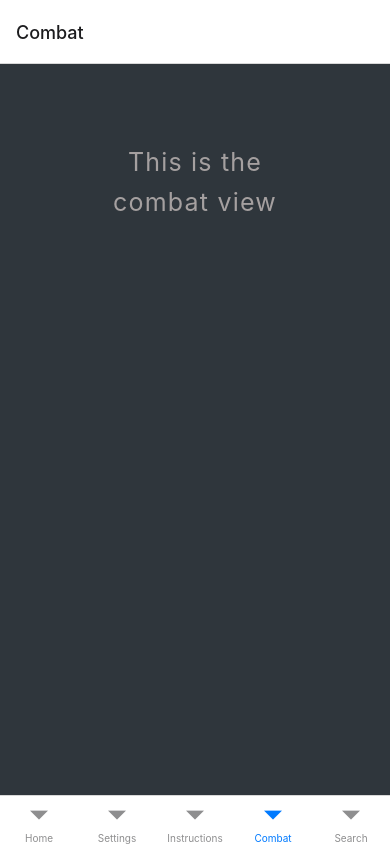
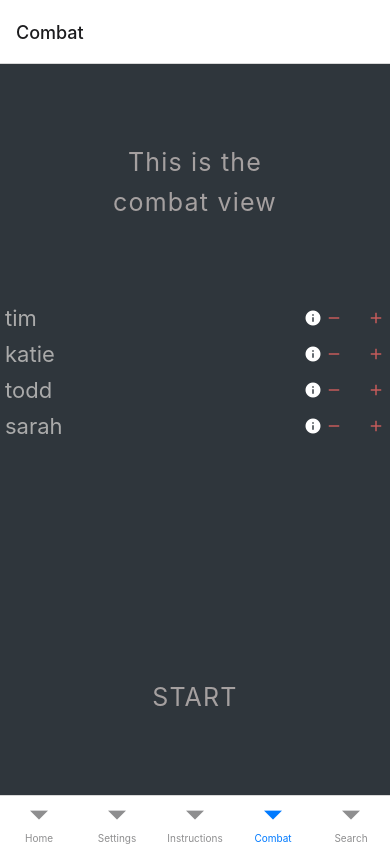
Before and after one commit to applied-sorcery/dnd-init-tracker, a React Native app: screen /Combat in a window 390 px wide. Built offline with nearby package versions, Linux system fonts and the light colour scheme.

Commit message:
implemented 'turns', a start button, and a next button in combat screen + styles

```diff
--- a/Style.js
+++ b/Style.js
@@ -4,7 +4,10 @@ import Colors from './Colors';
 const Styles = StyleSheet.create({
   button: {
     color: '#3f1818',
+    borderColor:  '#3f1818',
+    backgroundColor: '#2f241c'
   },
+
 
   container: {
     backgroundColor: '#2f363c',
--- a/src/components/CombatView.js
+++ b/src/components/CombatView.js
@@ -1,3 +1,11 @@
+/**
+ * -every person in the list of combatants should have an init score, check if they do. if they don't: can't start the combat
+ * -the list of combatants should be sorted by init score
+ * -"whoseTurn" state var gets set to 0, the first index of the sorted  combatants array. it will always correspond to an array index
+ * -setWhoseTurn gets called to update whose turn it is whenever the next button gets pressed (whoseTurn + 1)
+ *
+ */
+
 import React, {useState, useEffect} from 'react';
 import {
   View,
@@ -16,16 +24,41 @@ import Styles from '../../Style';
 
 const baseUrl = 'http://dnd5eapi.co';
 
-const CombatView = ({navigation, renderItem, combatants}) => {
+const CombatView = ({navigation, combatants}) => {
   //mock data:
-  const [testData, settestData] = useState([
+
+  const [whoseTurn, setWhoseTurn] = useState(0);
+  const [preBattle, setPreBattle] = useState(true);
+  const [testData, settestData] = useState(
     [
-      {id: '1', name: 'tim'},
-      {id: '2', name: 'katie'},
-      {id: '3', name: 'todd'},
-      {id: '4', name: 'sarah'},
-    ],
-  ]);
+      {id: '1', name: 'tim', initScore: 2},
+      {id: '2', name: 'katie', initScore: 20},
+      {id: '3', name: 'todd', initScore: 19},
+      {id: '4', name: 'sarah', initScore: 13},
+    ]
+  );
+
+  const renderItem = ({item}) => (
+    <ListItem
+      item={item}
+      myTurn={testData.indexOf(item) == whoseTurn &&  !preBattle? true : false}
+    />
+  );
+
+  const onStartPress = () => {
+    setPreBattle(false);
+ };
+
+
+  const onNextPress = () => {
+     testData.length-1 == whoseTurn ?
+      setWhoseTurn(0):
+      setWhoseTurn(whoseTurn+1);
+
+      console.log(whoseTurn);
+  };
+
+
   return (
     <View style={Styles.container}>
       <Text style={Styles.defaultText}>This is the combat view</Text>
@@ -36,6 +69,9 @@ const CombatView = ({navigation, renderItem, combatants}) => {
         ListEmptyComponent={() => <Text>{'<no mobs yet>'}</Text>}
         keyboardShouldPersistTaps="always"
       />
+      <TouchableOpacity onPress={preBattle ? onStartPress :onNextPress}>
+      <Text style={Styles.defaultText}>{preBattle ? 'START' :'NEXT'}</Text>
+        </TouchableOpacity>
     </View>
   );
 };
--- a/src/components/ListItem.js
+++ b/src/components/ListItem.js
@@ -16,10 +16,10 @@ import Icon from 'react-native-vector-icons/MaterialIcons';
 import {NavigationContainer} from '@react-navigation/native';
 import {createStackNavigator} from '@react-navigation/stack';
 
-const ListItem = ({item, addItem, removeItem, onInfoPress}) => {
+const ListItem = ({item, addItem, removeItem, onInfoPress, myTurn}) => {
   return (
     <TouchableOpacity style={styles.listItem}>
-      <View style={styles.listItemView}>
+      <View style={myTurn? styles.listItemViewMyTurn :styles.listItemView}>
         <Text style={styles.listItemText}>{item.name} </Text>
         <View style={styles.right}>
           <TouchableOpacity style={styles.infoIcon}>
@@ -58,8 +58,10 @@ const styles = StyleSheet.create({
     flexDirection: 'row',
     justifyContent: 'space-between',
     alignItems: 'center',
-    // borderWidth: 4,
-    // borderColor: 'green',
+  },
+  listItemViewMyTurn:{
+    borderWidth: 4,
+    borderColor: 'green',
   },
   infoIcon: {
     margin: 3,
@@ -68,7 +70,7 @@ const styles = StyleSheet.create({
     flexDirection: 'row',
     justifyContent: 'flex-end',
   },
-  listItemText: {fontSize: 22, color: '#c85c5c'},
+  listItemText: {fontSize: 22, color: '#AAA'},
   qtyView: {flexDirection: 'row', alignItems: 'center'},
 });
 
```
